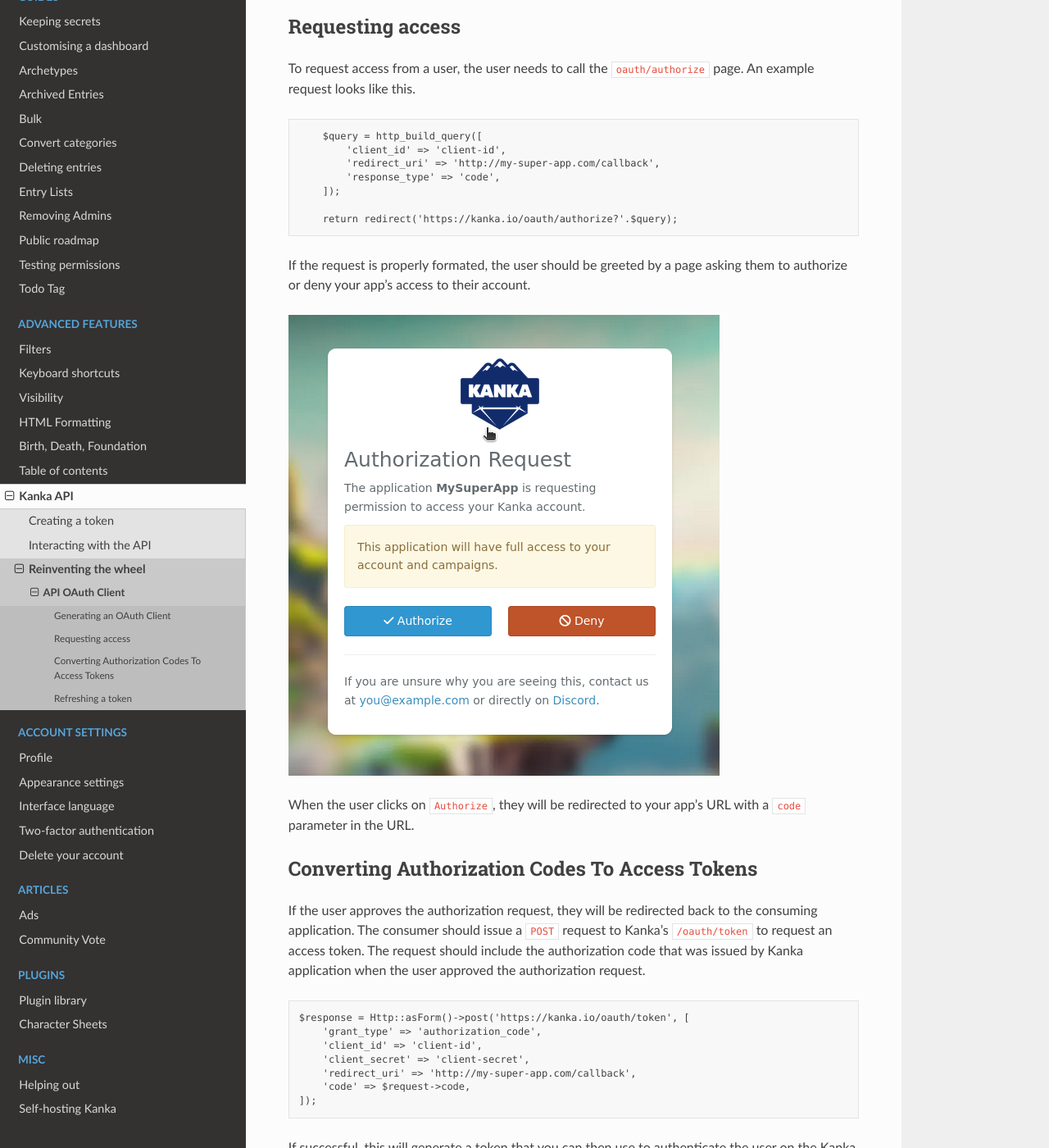
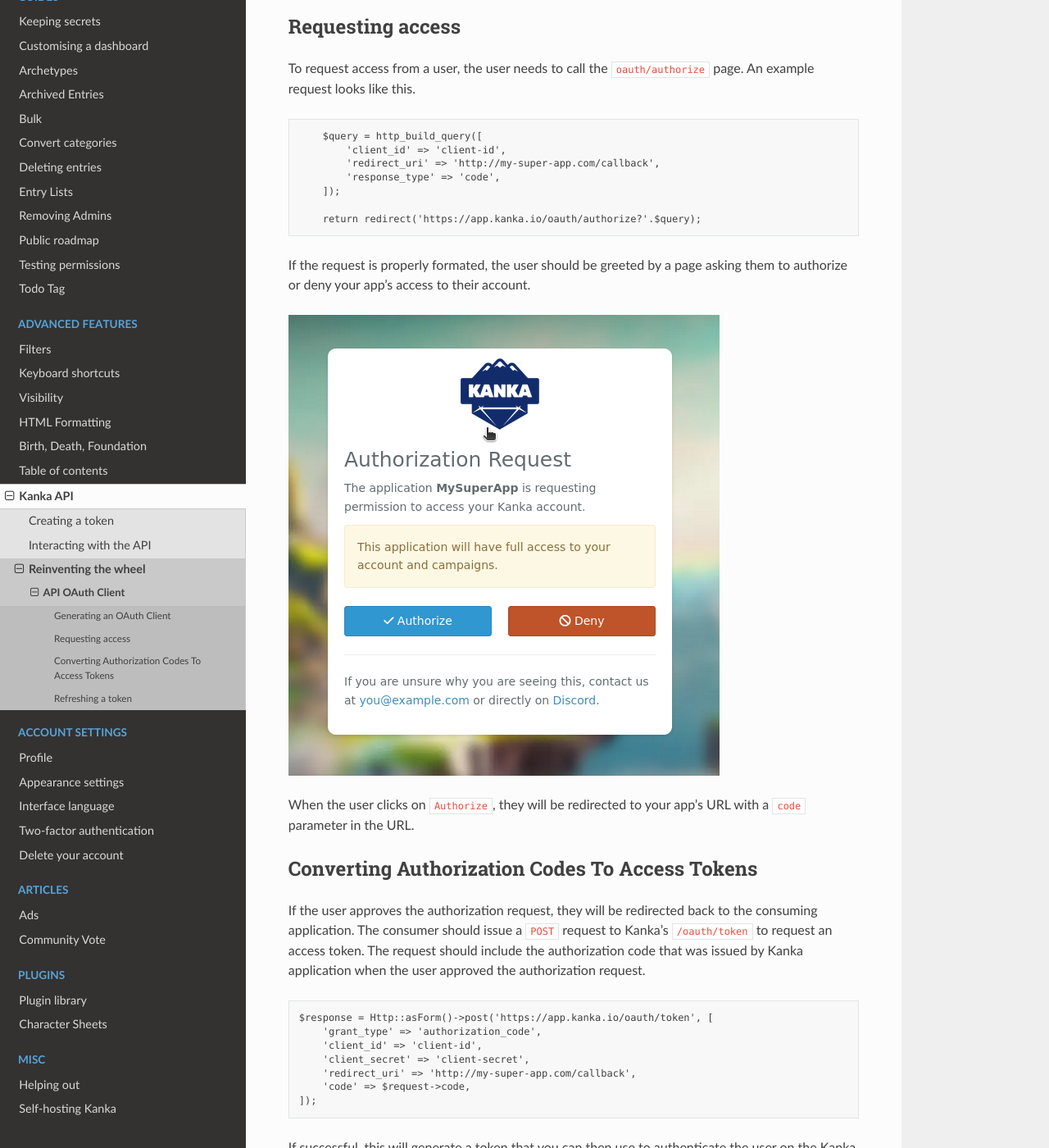
Before and after one commit to owlchester/kanka-docs, a Sphinx documentation site: the page built from docs/advanced/api/oauth.md, in a window 1280 px wide and 1400 px high, scrolled down 860 px. Shown: the whole window at 82% size. Built offline with Sphinx 7.4.7 and the Read the Docs theme 3.1.0, drawn with Linux system fonts in a browser that asks for light colours; pages that are not in the unit, such as notebooks, are missing from menus; some of the changed lines change nothing that is shown; some of the changed text lies outside the part shown.

Commit message:
fix: wrong domain for api oauth clients

````diff
--- a/docs/advanced/api/oauth.md
+++ b/docs/advanced/api/oauth.md
@@ -29,7 +29,7 @@
         'response_type' => 'code',
     ]);
 
-    return redirect('https://kanka.io/oauth/authorize?'.$query);
+    return redirect('https://app.kanka.io/oauth/authorize?'.$query);
 ```
 
 If the request is properly formated, the user should be greeted by a page asking them to authorize or deny your app's access to their account.
@@ -43,7 +43,7 @@
 If the user approves the authorization request, they will be redirected back to the consuming application. The consumer should issue a `POST` request to Kanka's `/oauth/token` to request an access token. The request should include the authorization code that was issued by Kanka application when the user approved the authorization request.
 
 ```php
-$response = Http::asForm()->post('https://kanka.io/oauth/token', [
+$response = Http::asForm()->post('https://app.kanka.io/oauth/token', [
     'grant_type' => 'authorization_code',
     'client_id' => 'client-id',
     'client_secret' => 'client-secret',
@@ -68,7 +68,7 @@
 ```php
 use Illuminate\Support\Facades\Http;
 
-$response = Http::asForm()->post('https://kanka.io/oauth/token', [
+$response = Http::asForm()->post('https://app.kanka.io/oauth/token', [
     'grant_type' => 'refresh_token',
     'refresh_token' => 'the-refresh-token',
     'client_id' => 'client-id',
````
